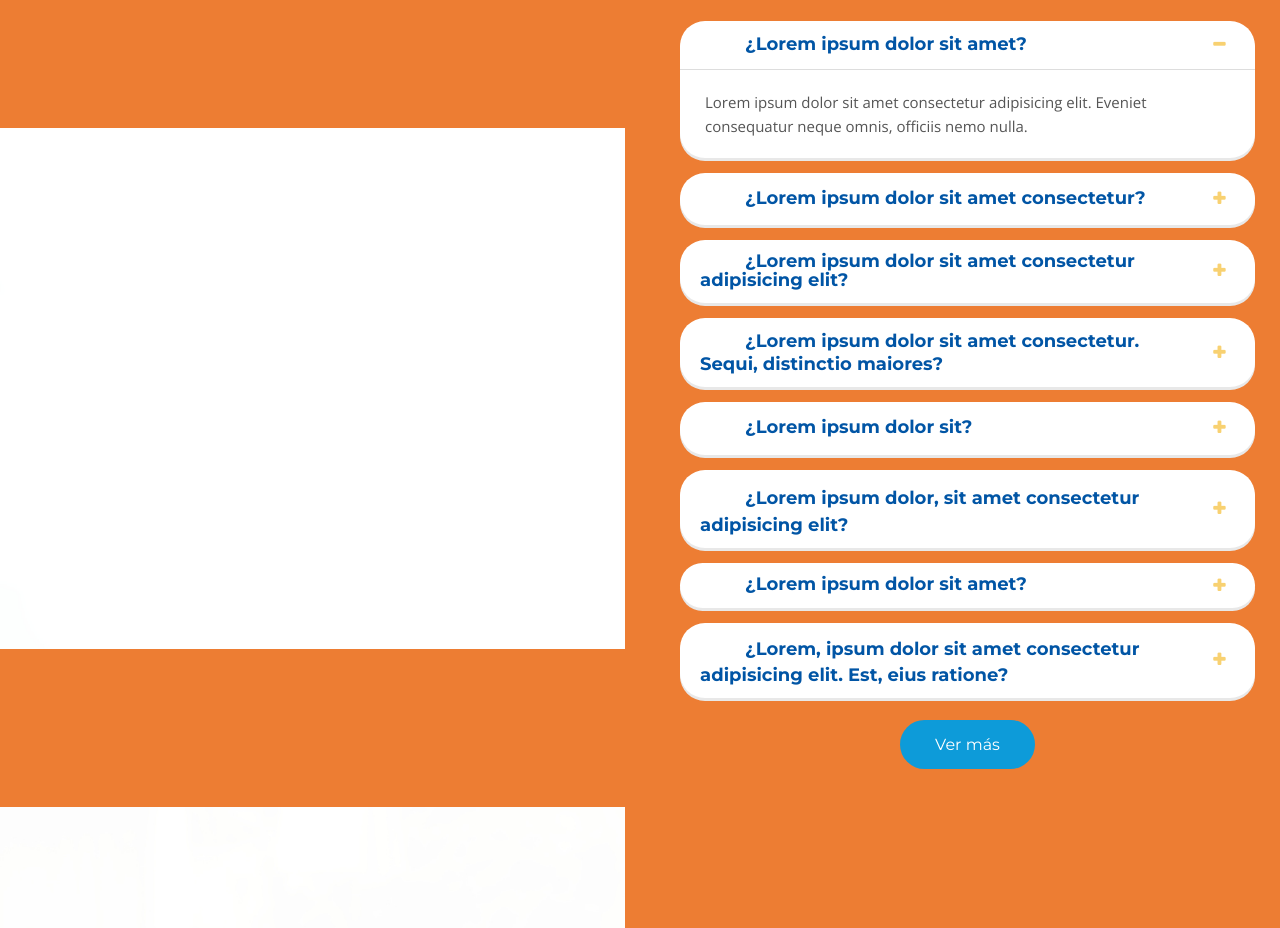
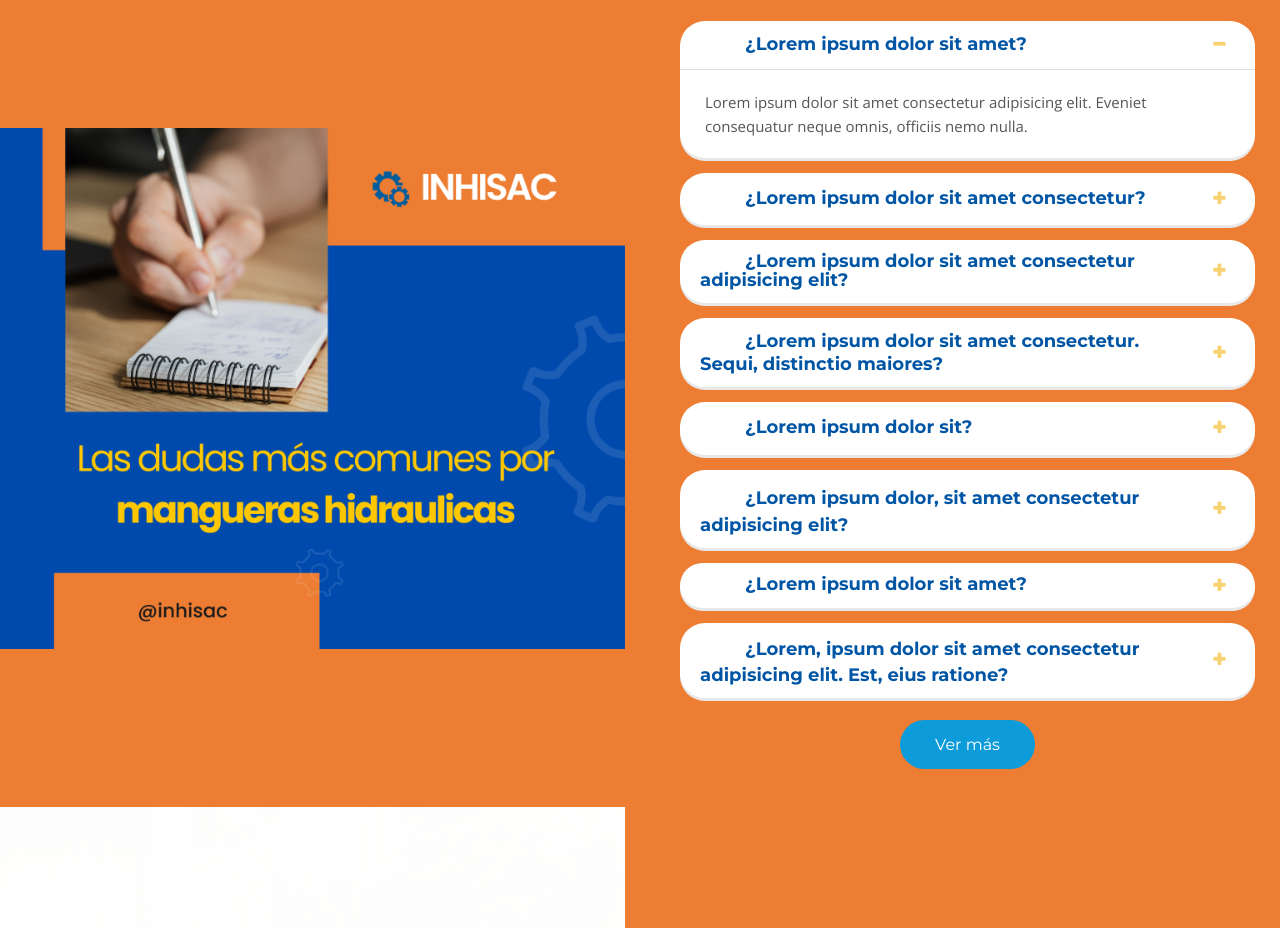
Before and after one commit to ever864/inhisac, a plain HTML site: page index.html in a window 1280 px wide. Shown: the part 1720-2648 px from the top of the page. Drawn offline with nearby package versions, Linux system fonts and the light colour scheme; files whose address does not match are found by name.

Commit message:
add banner home

```diff
--- a/index.html
+++ b/index.html
@@ -386,7 +386,6 @@
                 <h2 class="mb-1 bold">
                   ¿Tienes alguna pregunta o necesitas más información?
                 </h2>
-
                 <a href="soluciones.html" class="btn btn-default"
                   >Te ayudamos ahora</a
                 >
@@ -401,7 +400,7 @@
         <div class="row center-content">
           <div class="col-sm-6 banner3">
             <img
-              src="images/banners/banner-home-4.jpg"
+              src="images/banners/banner-home-4.png"
               class="pull-left img-fluid"
               alt=""
             />
```
Also changed, not shown: images/banners/banner-home-4.png (added), 1 other file.
